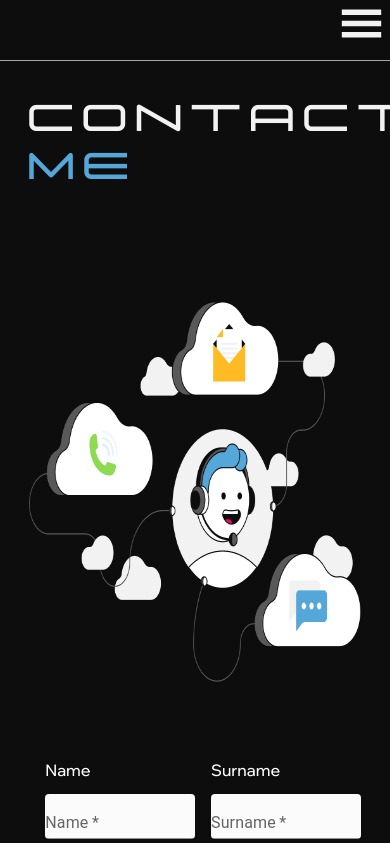
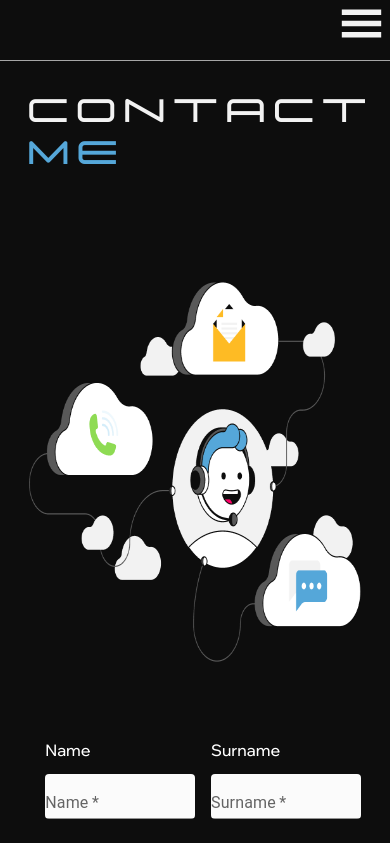
Before and after one commit to batuhangokalp/personal-website-1, a Next.js app: page /contact in a window 390 px wide. Shown: the top 843 px of the page. Built offline with nearby package versions, Linux system fonts and the light colour scheme.

Commit message:
updated css

```diff
--- a/styles/Contact.module.css
+++ b/styles/Contact.module.css
@@ -138,9 +138,9 @@
     width: 100%;
   }
   .firstHeader {
-    font-size: 48px;
+    font-size: 42px;
   }
   .firstHeader span {
-    font-size: 48px;
+    font-size: 42px;
   }
 }
```
